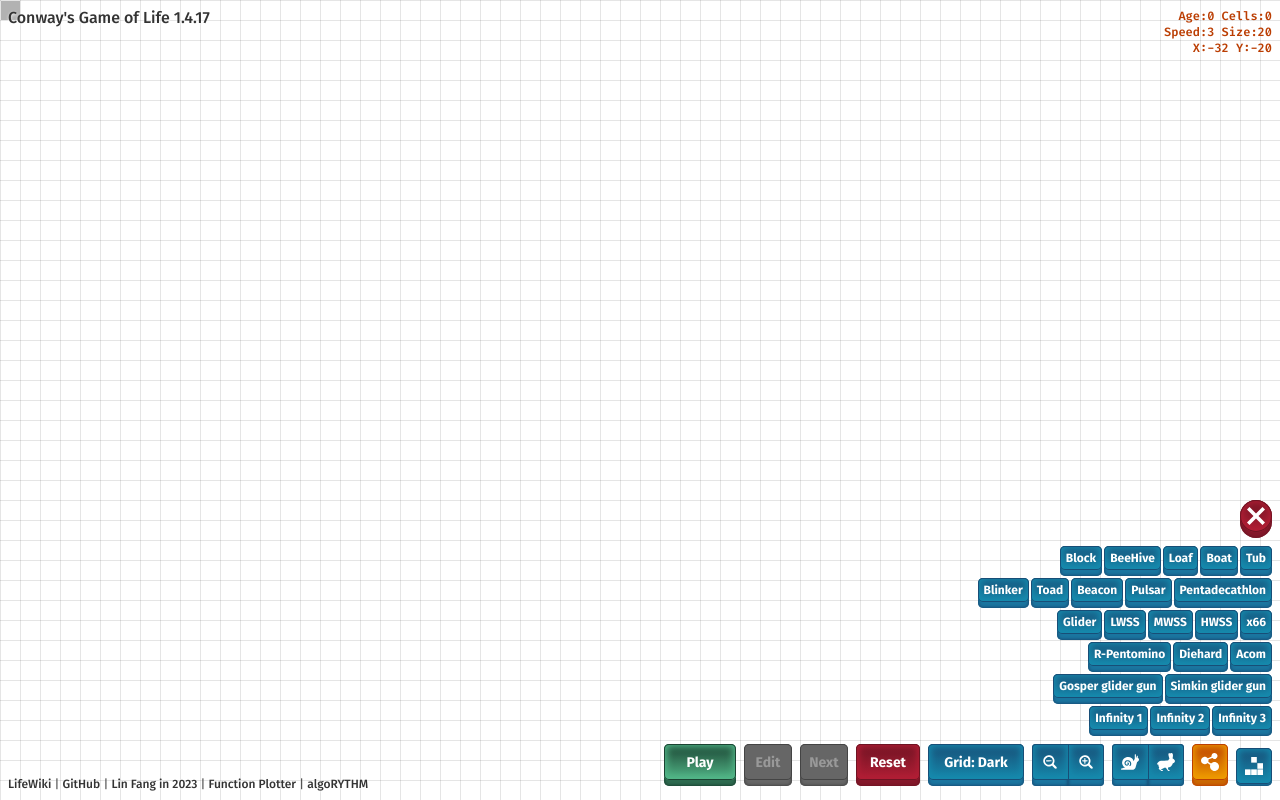
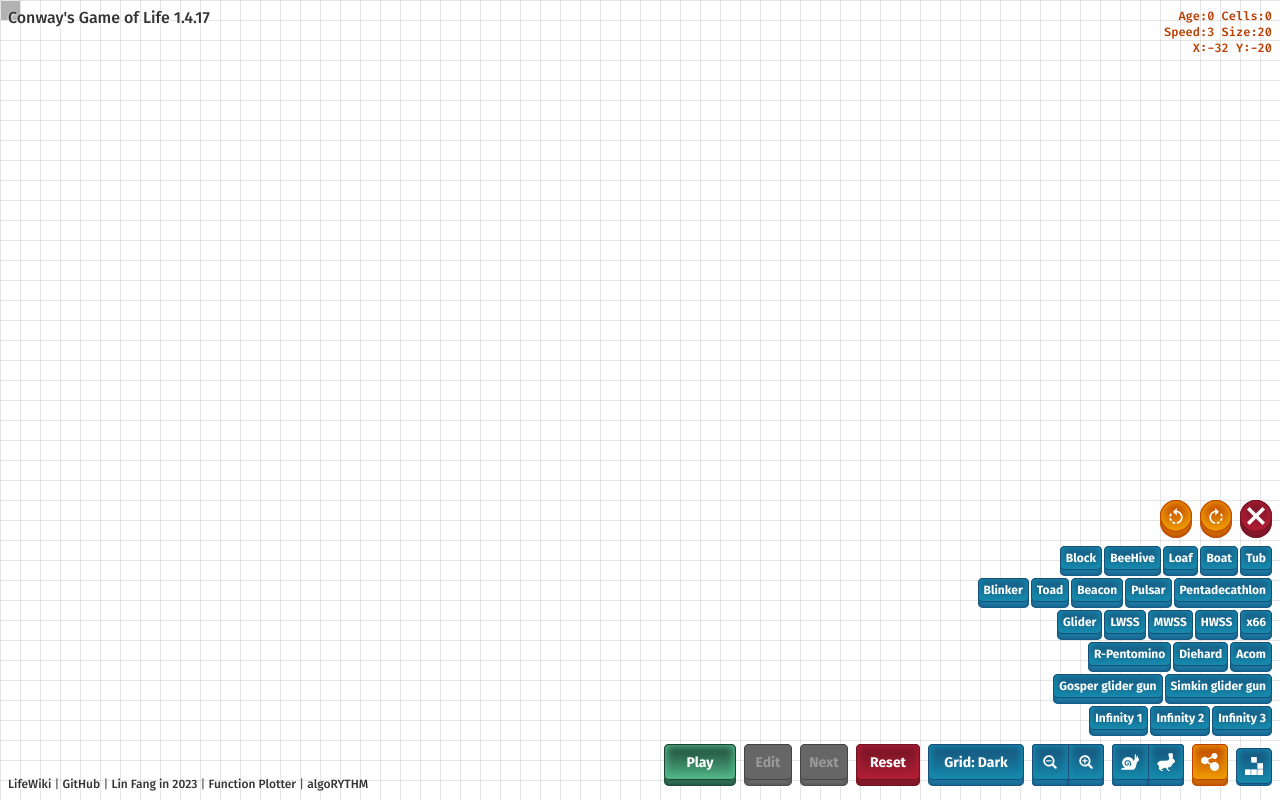
Before and after one commit to fang-lin/game-of-life, a React (Create React App) app: page /#/20/3/0/0/0/- in a window 1280 px wide. Both pictures are taken after a click on the button 1254 px from the left and 765 px from the top of the page. Built offline with nearby package versions, Linux system fonts and the light colour scheme.

Commit message:
add rotate button

```diff
--- a/src/App.tsx
+++ b/src/App.tsx
@@ -279,6 +279,7 @@ export class App extends Component<RouteComponentProps<OriginalParams>, AppState
             onEvolve,
             createSharedLink,
             toggleToast,
+            rotateHoveringCells,
         } = this;
 
         const params = parseParams(this.props.match.params);
@@ -318,6 +319,7 @@ export class App extends Component<RouteComponentProps<OriginalParams>, AppState
                         play,
                         edit,
                         createSharedLink,
+                        rotateHoveringCells
                     }}/>}
                 </BottomSection>
                 <Toast {...{showToast, toggleToast}}>Hi man!</Toast>
--- a/src/Panels/Panel.tsx
+++ b/src/Panels/Panel.tsx
@@ -27,6 +27,7 @@ interface PanelProps {
     play: () => void;
     edit: () => void;
     createSharedLink: () => void;
+    rotateHoveringCells: (clockwise: boolean) => void;
 }
 
 const Panel: FunctionComponent<PanelProps> = ({
@@ -43,6 +44,7 @@ const Panel: FunctionComponent<PanelProps> = ({
     play,
     edit,
     createSharedLink,
+    rotateHoveringCells,
 }) => {
     const onClickPlay = (event: MouseEvent<HTMLButtonElement>) => {
         event.stopPropagation();
@@ -120,7 +122,7 @@ const Panel: FunctionComponent<PanelProps> = ({
             <Button style={{width: '36px'}} onClick={onClickAdd}
                 pressed={showPatternPanel}
                 theme={selectedPattern ? BottleGreen : CGBlue}><span><GliderIcon/></span></Button>
-            {showPatternPanel && <PatternsPanel {...{setSelectedPattern, selectedPattern, togglePatternPanel}}/>}
+            {showPatternPanel && <PatternsPanel {...{setSelectedPattern, selectedPattern, togglePatternPanel, rotateHoveringCells}}/>}
         </ButtonWrapper>
 
     </PanelWrapper>);
--- a/src/Panels/PatternsPanel.styles.tsx
+++ b/src/Panels/PatternsPanel.styles.tsx
@@ -1,5 +1,8 @@
 import styled from 'styled-components';
 import {Button} from './Panel.styles';
+import {ReactComponent as RotateLeft} from '../images/rotate-left.svg';
+import {ReactComponent as RotateRight} from '../images/rotate-right.svg';
+import {ComponentType} from 'react';
 
 export const PatternsPanelWrapper = styled.div`
   position: absolute;
@@ -16,6 +19,12 @@ export const ButtonRow = styled.div`
   display: flex;
   justify-content: flex-end;
   gap: 2px;
+`;
+export const ButtonTopRow = styled.div`
+  display: flex;
+  align-items: flex-end;
+  gap: 8px;
+  margin-bottom: 6px;
 `;
 
 export const SmallButton = styled(Button)`
@@ -43,3 +52,35 @@ export const CapsuleButton = styled(Button)`
     }
   }
 `;
+
+export const SmallCapsuleButton = styled(CapsuleButton)`
+  span {
+    font-size: 12px;
+    height: 24px;
+    border-radius: 12px;
+    padding: 0;
+  }
+
+  &:before {
+    height: ${({pressed}) => pressed ? '14px' : '18px'};
+    border-radius: 0 0 12px 12px;
+  }
+
+  &:not([disabled]):active {
+    &:before {
+      height: 12px;
+    }
+  }
+`;
+
+function Icon(Component: ComponentType) {
+    return styled(Component)`
+      display: block;
+      height: 24px;
+      width: 24px;
+      fill: white;
+    `;
+}
+
+export const RotateLeftIcon = Icon(RotateLeft);
+export const RotateRightIcon = Icon(RotateRight);
--- a/src/Panels/PatternsPanel.tsx
+++ b/src/Panels/PatternsPanel.tsx
@@ -1,6 +1,14 @@
 import React, {FunctionComponent, MouseEvent} from 'react';
 import {Coordinate} from '../Canvas/Canvas';
-import {PatternsPanelWrapper, ButtonRow, SmallButton, CapsuleButton} from './PatternsPanel.styles';
+import {
+    PatternsPanelWrapper,
+    ButtonRow,
+    ButtonTopRow,
+    SmallButton,
+    CapsuleButton,
+    RotateLeftIcon,
+    RotateRightIcon
+} from './PatternsPanel.styles';
 import Block from '../Patterns/Block.json';
 import BeeHive from '../Patterns/BeeHive.json';
 import Loaf from '../Patterns/Loaf.json';
@@ -24,7 +32,7 @@ import Infinity1 from '../Patterns/Infinity1.json';
 import Infinity2 from '../Patterns/Infinity2.json';
 import Infinity3 from '../Patterns/Infinity3.json';
 import x66 from '../Patterns/x66.json';
-import {AntiqueRuby, BottleGreen, CGBlue} from '../Theme';
+import {AntiqueRuby, BlazeOrange, BottleGreen, CGBlue} from '../Theme';
 import {CloseIcon} from './Panel.styles';
 
 export interface Pattern {
@@ -78,6 +86,7 @@ interface PatternsPanelProps {
     selectedPattern: Pattern | null;
     setSelectedPattern: (pattern: Pattern | null) => void;
     togglePatternPanel: (showPatternPanel: boolean) => void;
+    rotateHoveringCells: (clockwise: boolean) => void;
 }
 
 interface ButtonGroupProps {
@@ -98,7 +107,7 @@ const Row: FunctionComponent<ButtonGroupProps> = ({patterns, onClickButton, sele
     </ButtonRow>;
 };
 
-const PatternsPanel: FunctionComponent<PatternsPanelProps> = ({setSelectedPattern, selectedPattern, togglePatternPanel}) => {
+const PatternsPanel: FunctionComponent<PatternsPanelProps> = ({setSelectedPattern, selectedPattern, togglePatternPanel, rotateHoveringCells}) => {
 
     const onClickButton = (pattern: Pattern) => (event: MouseEvent<HTMLButtonElement>) => {
         event.stopPropagation();
@@ -111,11 +120,22 @@ const PatternsPanel: FunctionComponent<PatternsPanelProps> = ({setSelectedPatter
         togglePatternPanel(false);
     };
 
+    const onClickRotateButton = (clockwise: boolean) => (event: MouseEvent<HTMLButtonElement>) => {
+        event.stopPropagation();
+        rotateHoveringCells(clockwise);
+    };
+
     const props = {onClickButton, selectedPattern};
 
     return <PatternsPanelWrapper>
-        <CapsuleButton style={{width: '32px', marginBottom: '6px'}} theme={AntiqueRuby}
-            onClick={onClickCloseButton}><span><CloseIcon/></span></CapsuleButton>
+        <ButtonTopRow>
+            <CapsuleButton style={{width: '32px'}} theme={BlazeOrange}
+                onClick={onClickRotateButton(false)}><span><RotateLeftIcon/></span></CapsuleButton>
+            <CapsuleButton style={{width: '32px'}} theme={BlazeOrange}
+                onClick={onClickRotateButton(true)}><span><RotateRightIcon/></span></CapsuleButton>
+            <CapsuleButton style={{width: '32px'}} theme={AntiqueRuby}
+                onClick={onClickCloseButton}><span><CloseIcon/></span></CapsuleButton>
+        </ButtonTopRow>
         <Row {...props} patterns={stillLifePatterns}/>
         <Row {...props} patterns={oscillatorsPatterns}/>
         <Row {...props} patterns={spaceshipsPatterns}/>
```
Also changed, not shown: src/images/rotate-left.svg (added), src/images/rotate-right.svg (added).
